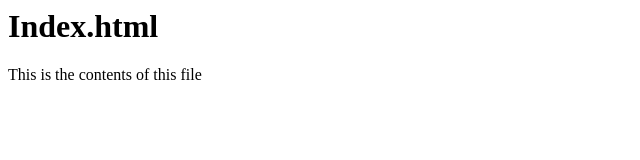
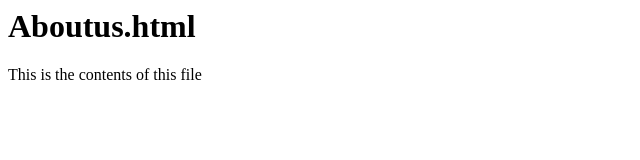
Before and after one commit to AidenOliver/node-express, a website: page public/aboutus.html in a window 1280 px wide. Shown: the whole page, without its empty margins (0-640 px from the left). Drawn offline with Linux system fonts and the light colour scheme.

Commit message:
Express Serve Static Files

```diff
--- a/index.js
+++ b/index.js
@@ -1,10 +1,14 @@
 const express = require('express');
 const http = require('http');
+const morgan = require('morgan');
 
 const hostname = 'localhost';
 const port = 3000;
 
 const app = express();
+app.use(morgan('dev'));
+
+app.use(express.static(__dirname+ '/public'));
 
 app.use((req, res, next) => {
     console.log(req.headers);
--- a/package.json
+++ b/package.json
@@ -10,6 +10,7 @@
   "author": "Aiden Oliver",
   "license": "ISC",
   "dependencies": {
-    "express": "^4.16.3"
+    "express": "^4.16.3",
+    "morgan": "^1.9.0"
   }
 }
--- a/public/aboutus.html
+++ b/public/aboutus.html
@@ -1,7 +1,7 @@
 <html>
-    <title>This is index.html</title>
+    <title>This is Aboutus.html</title>
     <body>
-        <h1>Index.html</h1>
+        <h1>Aboutus.html</h1>
         <p>This is the contents of this file</p>
     </body>
 </html>
```
Also changed, not shown: 1 other file.
